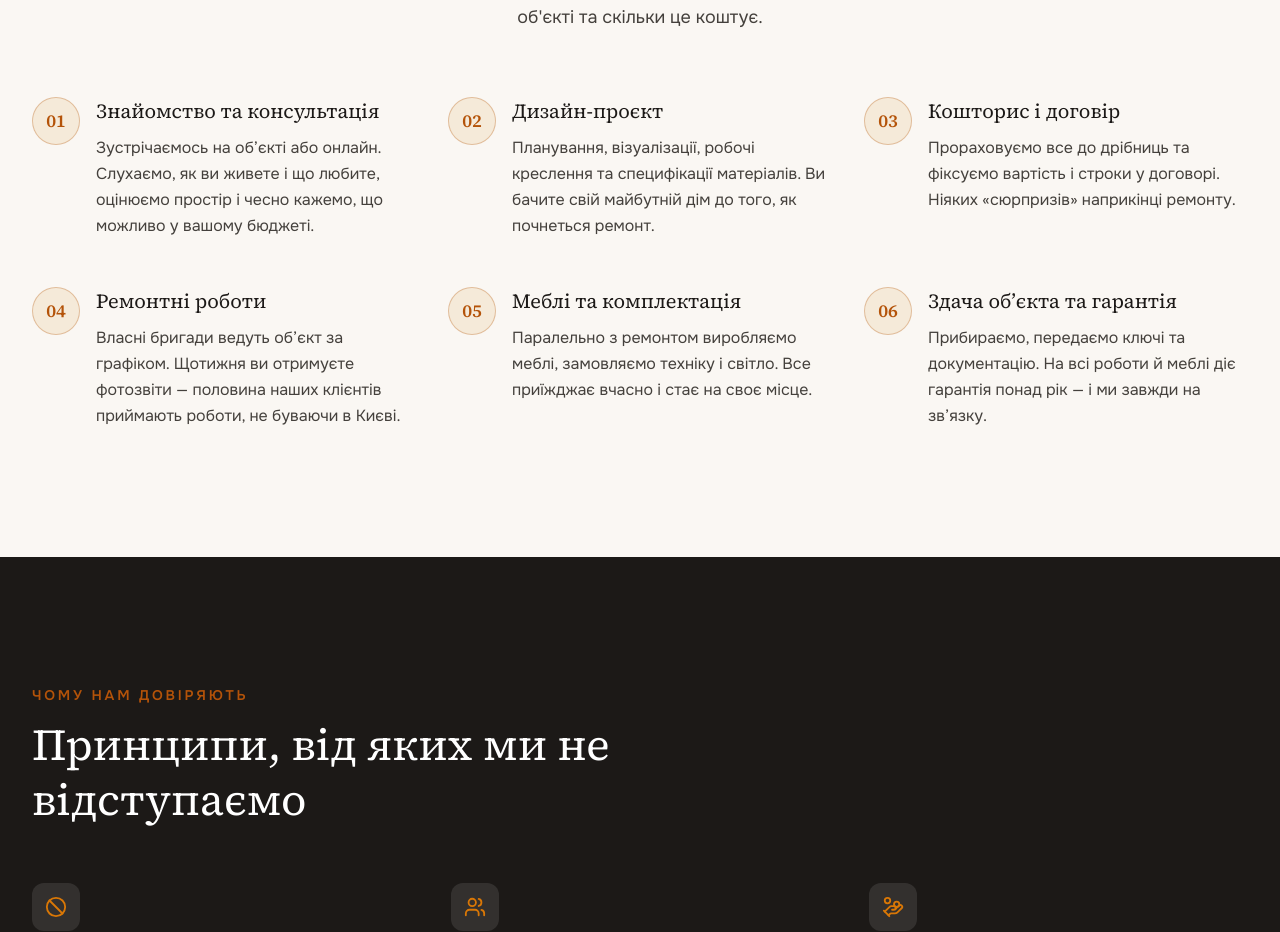
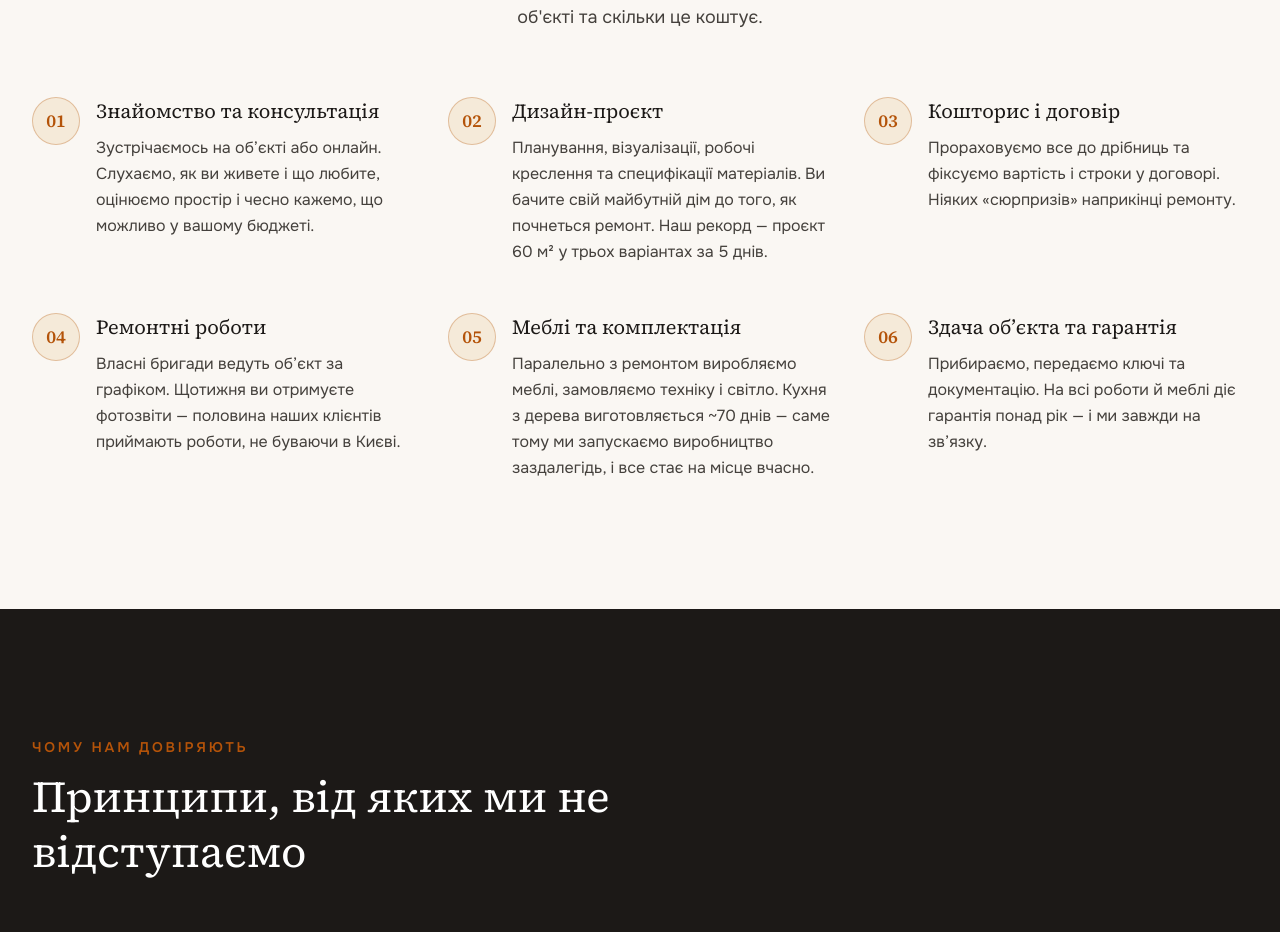
Before and after one commit to DmytroKostiuk123/apro-website, a React (Vite) app: page / in a window 1280 px wide. Shown: the part 5981-6913 px from the top of the page. Built offline with nearby package versions, Linux system fonts and the light colour scheme.

Commit message:
Process steps: add 5-day design record and 70-day kitchen timing facts
Co-Authored-By: Claude Fable 5 <noreply@anthropic.com>

```diff
--- a/src/i18n/en.js
+++ b/src/i18n/en.js
@@ -149,7 +149,7 @@ export default {
       {
         title: 'Design project',
         description:
-          'Layouts, visualisations, working drawings and material specifications. You see your future home before the renovation begins.',
+          'Layouts, visualisations, working drawings and material specifications. You see your future home before the renovation begins. Our record: a 60 m² project in three variants in just 5 days.',
       },
       {
         title: 'Estimate & contract',
@@ -164,7 +164,7 @@ export default {
       {
         title: 'Furniture & fit-out',
         description:
-          'While the renovation is under way we produce the furniture and order appliances and lighting. Everything arrives on time and falls into place.',
+          'While the renovation is under way we produce the furniture and order appliances and lighting. A solid-wood kitchen takes ~70 days to make — that is exactly why we start production early, so everything falls into place on time.',
       },
       {
         title: 'Handover & warranty',
--- a/src/i18n/ru.js
+++ b/src/i18n/ru.js
@@ -149,7 +149,7 @@ export default {
       {
         title: 'Дизайн-проект',
         description:
-          'Планировка, визуализации, рабочие чертежи и спецификации материалов. Вы видите свой будущий дом до начала ремонта.',
+          'Планировка, визуализации, рабочие чертежи и спецификации материалов. Вы видите свой будущий дом до начала ремонта. Наш рекорд — проект 60 м² в трёх вариантах за 5 дней.',
       },
       {
         title: 'Смета и договор',
@@ -164,7 +164,7 @@ export default {
       {
         title: 'Мебель и комплектация',
         description:
-          'Параллельно с ремонтом производим мебель, заказываем технику и свет. Всё приезжает вовремя и становится на своё место.',
+          'Параллельно с ремонтом производим мебель, заказываем технику и свет. Кухня из дерева изготавливается ~70 дней — именно поэтому мы запускаем производство заранее, и всё становится на место вовремя.',
       },
       {
         title: 'Сдача объекта и гарантия',
--- a/src/i18n/ua.js
+++ b/src/i18n/ua.js
@@ -149,7 +149,7 @@ export default {
       {
         title: 'Дизайн-проєкт',
         description:
-          'Планування, візуалізації, робочі креслення та специфікації матеріалів. Ви бачите свій майбутній дім до того, як почнеться ремонт.',
+          'Планування, візуалізації, робочі креслення та специфікації матеріалів. Ви бачите свій майбутній дім до того, як почнеться ремонт. Наш рекорд — проєкт 60 м² у трьох варіантах за 5 днів.',
       },
       {
         title: 'Кошторис і договір',
@@ -164,7 +164,7 @@ export default {
       {
         title: 'Меблі та комплектація',
         description:
-          'Паралельно з ремонтом виробляємо меблі, замовляємо техніку і світло. Все приїжджає вчасно і стає на своє місце.',
+          'Паралельно з ремонтом виробляємо меблі, замовляємо техніку і світло. Кухня з дерева виготовляється ~70 днів — саме тому ми запускаємо виробництво заздалегідь, і все стає на місце вчасно.',
       },
       {
         title: 'Здача об’єкта та гарантія',
```
